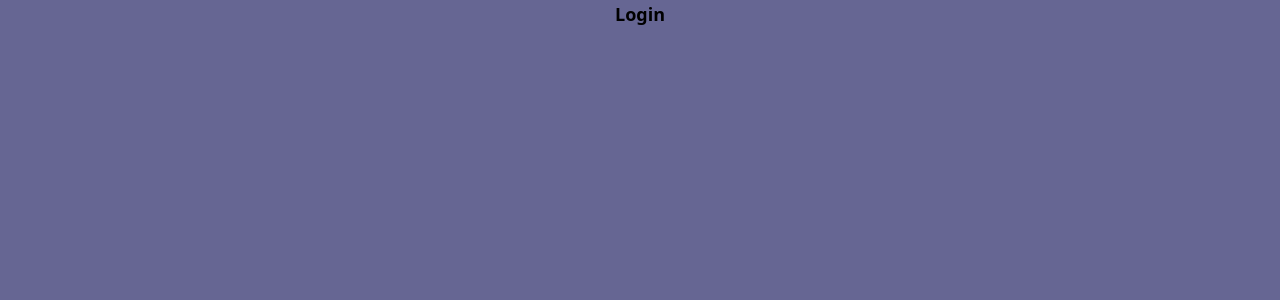
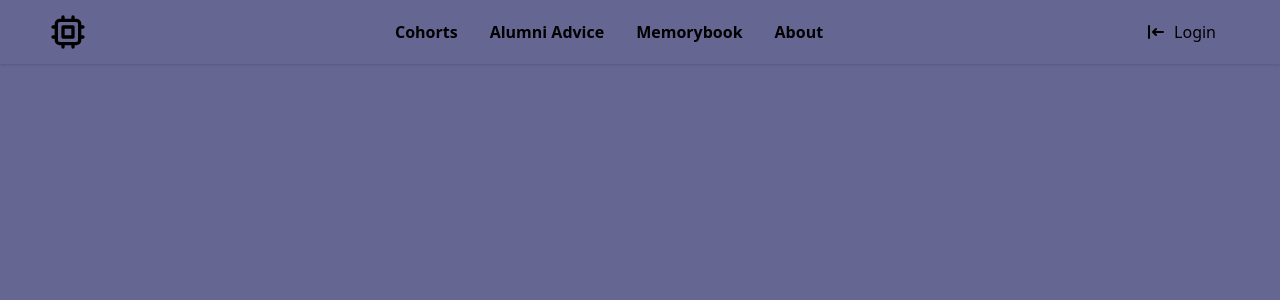
Before and after one commit to alchemy-yearbook-app/front-end, a React app: page /yearbook in a window 1280 px wide. Shown: the top 300 px of the page. Built offline with nearby package versions, Linux system fonts and the light colour scheme; no server answers.

Commit message:
added nav bar with tailwind components

```diff
--- a/src/App.jsx
+++ b/src/App.jsx
@@ -8,7 +8,7 @@ import Yearbook from './views/Yearbook/Yearbook';
 // import Memorybook from './views/Memorybook/Memorybook';
 import About from './views/About/About';
 // import MemCreateEdit from './views/MemCreateEdit/MemCreateEdit';
-// import YearCreateEdit from './views/YearCreateEdit/YearCreateEdit';
+import YearCreateEdit from './views/YearCreateEdit/YearCreateEdit';
 import Auth from './views/Auth/Auth';
 import { UserProvider } from './context/UserContext';
 
@@ -32,9 +32,9 @@ function App() {
           <Route exact path="/yearbook">
             <Yearbook />
           </Route>
-          {/* <PrivateRoute exact path="/yearbook/create">
+          <Route exact path="/yearbook/create">
             <YearCreateEdit />
-          </PrivateRoute> */}
+          </Route>
           {/* <PrivateRoute exact path="/yearbook/:id/edit">
             <YearCreateEdit isEditing />
           </PrivateRoute> */}
--- a/src/components/Navbar/Navbar.jsx
+++ b/src/components/Navbar/Navbar.jsx
@@ -2,8 +2,58 @@ import React from 'react';
 
 export default function Navbar() {
   return (
-    <div className="text-lg text-center font-bold">
-      <a href="/sign-in">Login</a>
-    </div>
+    <nav class="bg-gray-200 shadow shadow-gray-300 w-100 px-8 md:px-auto">
+      <div class="md:h-16 h-28 mx-auto md:px-4 container flex items-center justify-between flex-wrap md:flex-nowrap">
+        <div class="text-indigo-500 md:order-1">
+          <svg
+            xmlns="http://www.w3.org/2000/svg"
+            class="h-10 w-10"
+            fill="none"
+            viewBox="0 0 24 24"
+            stroke="currentColor"
+          >
+            <path
+              stroke-linecap="round"
+              stroke-linejoin="round"
+              stroke-width="2"
+              d="M9 3v2m6-2v2M9 19v2m6-2v2M5 9H3m2 6H3m18-6h-2m2 6h-2M7 19h10a2 2 0 002-2V7a2 2 0 00-2-2H7a2 2 0 00-2 2v10a2 2 0 002 2zM9 9h6v6H9V9z"
+            />
+          </svg>
+        </div>
+        <div class="text-gray-500 order-3 w-full md:w-auto md:order-2">
+          <ul class="flex font-semibold justify-between">
+            <li class="md:px-4 md:py-2 text-indigo-500">
+              <a href="#">Cohorts</a>
+            </li>
+            <li class="md:px-4 md:py-2 hover:text-indigo-400">
+              <a href="#">Alumni Advice</a>
+            </li>
+            <li class="md:px-4 md:py-2 hover:text-indigo-400">
+              <a href="#">Memorybook</a>
+            </li>
+            <li class="md:px-4 md:py-2 hover:text-indigo-400">
+              <a href="#">About</a>
+            </li>
+          </ul>
+        </div>
+        <div class="order-2 md:order-3">
+          <button class="px-4 py-2 bg-indigo-500 hover:bg-indigo-600 text-gray-50 rounded-xl flex items-center gap-2">
+            <svg
+              xmlns="http://www.w3.org/2000/svg"
+              class="h-5 w-5"
+              viewBox="0 0 20 20"
+              fill="currentColor"
+            >
+              <path
+                fill-rule="evenodd"
+                d="M3 3a1 1 0 011 1v12a1 1 0 11-2 0V4a1 1 0 011-1zm7.707 3.293a1 1 0 010 1.414L9.414 9H17a1 1 0 110 2H9.414l1.293 1.293a1 1 0 01-1.414 1.414l-3-3a1 1 0 010-1.414l3-3a1 1 0 011.414 0z"
+                clip-rule="evenodd"
+              />
+            </svg>
+            <span>Login</span>
+          </button>
+        </div>
+      </div>
+    </nav>
   );
 }
--- a/src/views/YearCreateEdit/YearCreateEdit.jsx
+++ b/src/views/YearCreateEdit/YearCreateEdit.jsx
@@ -1,5 +1,93 @@
 import React from 'react';
 
 export default function YearCreateEdit() {
-  return <div>YearCreateEdit</div>;
+  return (
+    <>
+      <form className="bg-white shadow-md rounded py-4 px-4 max-h-10.4  max-w-sm  ">
+        <legend className="text-sm font-bold "></legend>
+        <section>
+          <label
+            className="block text-gray-700 text-sm font-bold mb-2"
+            htmlFor="email"
+          >
+            First Name
+          </label>
+          <input
+            className="shadow appearance-none border rounded w-full py-1 px-1 text-gray-700 mb-3 leading-tight focus:outline-none focus:shadow-outline"
+            id="firstName"
+            name="FirstName"
+            placeholder="First Name"
+          />
+        </section>
+        <section>
+          <label>Last Name</label>
+          <input
+            className="shadow appearance-none border rounded w-full py-1 px-1 text-gray-700 mb-3 leading-tight focus:outline-none focus:shadow-outline"
+            placeholder="Last Name"
+          />
+        </section>
+
+        <section>
+          <label className="block text-gray-700 text-sm font-bold mb-2">
+            Email
+          </label>
+          <input
+            className="shadow appearance-none border rounded w-full py-1 px-1 text-gray-700 mb-3 leading-tight focus:outline-none focus:shadow-outline"
+            placeholder="Email"
+          />
+        </section>
+
+        <section>
+          <label className="block text-gray-700 text-sm font-bold mb-2">
+            Linkedin
+          </label>
+          <input
+            className="shadow appearance-none border rounded w-full py-1 px-1 text-gray-700 mb-3 leading-tight focus:outline-none focus:shadow-outline"
+            placeholder="Linkedin"
+          />
+        </section>
+
+        <section>
+          <label className="block text-gray-700 text-sm font-bold mb-2">
+            github
+          </label>
+          <input
+            className="shadow appearance-none border rounded w-full py-1 px-1 text-gray-700 mb-3 leading-tight focus:outline-none focus:shadow-outline"
+            placeholder="github"
+          />
+        </section>
+
+        <section>
+          <label className="block text-gray-700 text-sm font-bold mb-2">
+            Graduation Quote
+          </label>
+          <input
+            className="shadow appearance-none border rounded w-full py-1 px-1 text-gray-700 mb-3 leading-tight focus:outline-none focus:shadow-outline"
+            placeholder="Graduation Quote"
+          />
+        </section>
+
+        <section>
+          <label
+            className="block text-gray-700 text-sm font-bold mb-2"
+            htmlFor="password"
+            aria-label="password"
+          >
+            Company
+          </label>
+          <input
+            className="shadow appearance-none border rounded w-full py-1 px-1 text-gray-700 mb-3 leading-tight focus:outline-none focus:shadow-outline"
+            placeholder="Current Company"
+          />
+        </section>
+
+        <button
+          type="submit"
+          className="bg-blue-500 hover:bg-blue-700 py-0.3 text-blue-500 font-bold rounded focus:outline-none focus:shadow-outline"
+        >
+          Save Changes
+        </button>
+      </form>
+    </>
+  );
 }
```
Also changed, not shown: src/views/README.md.
